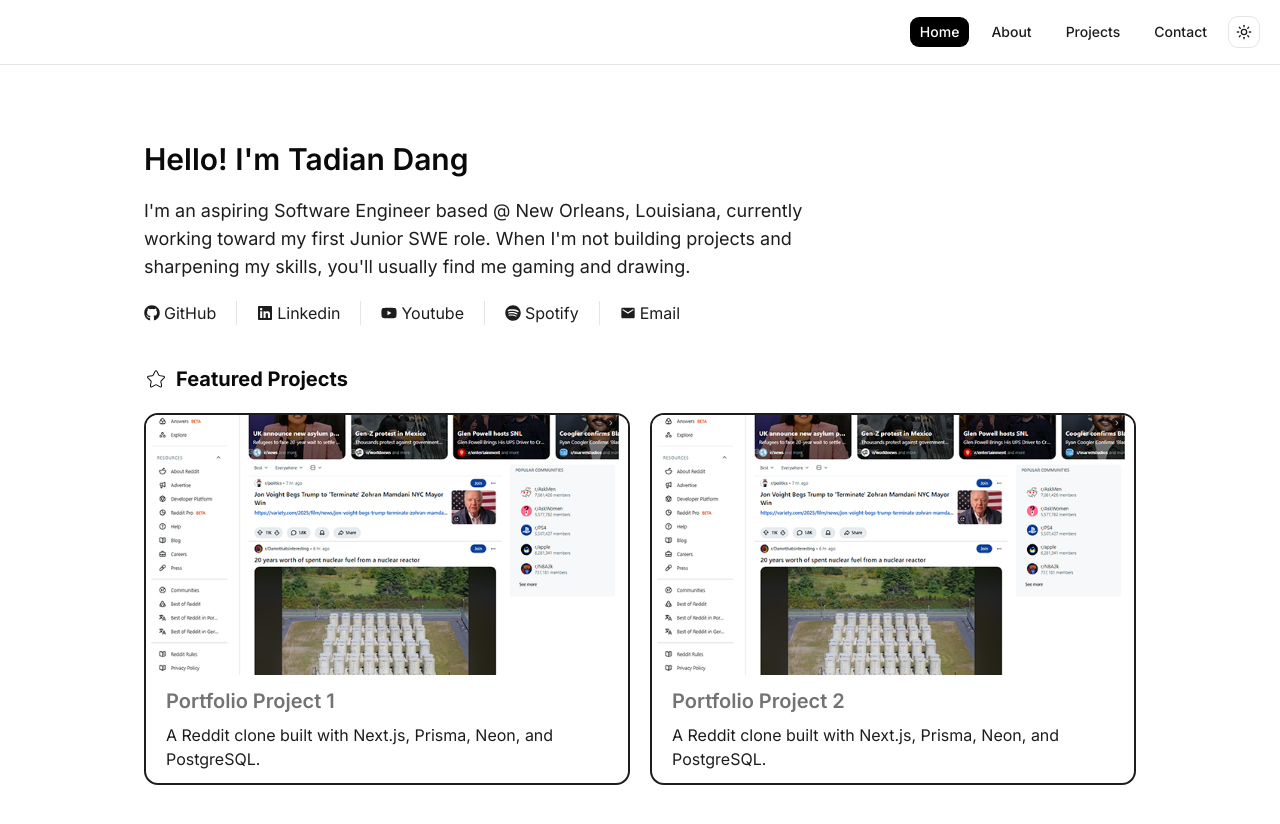
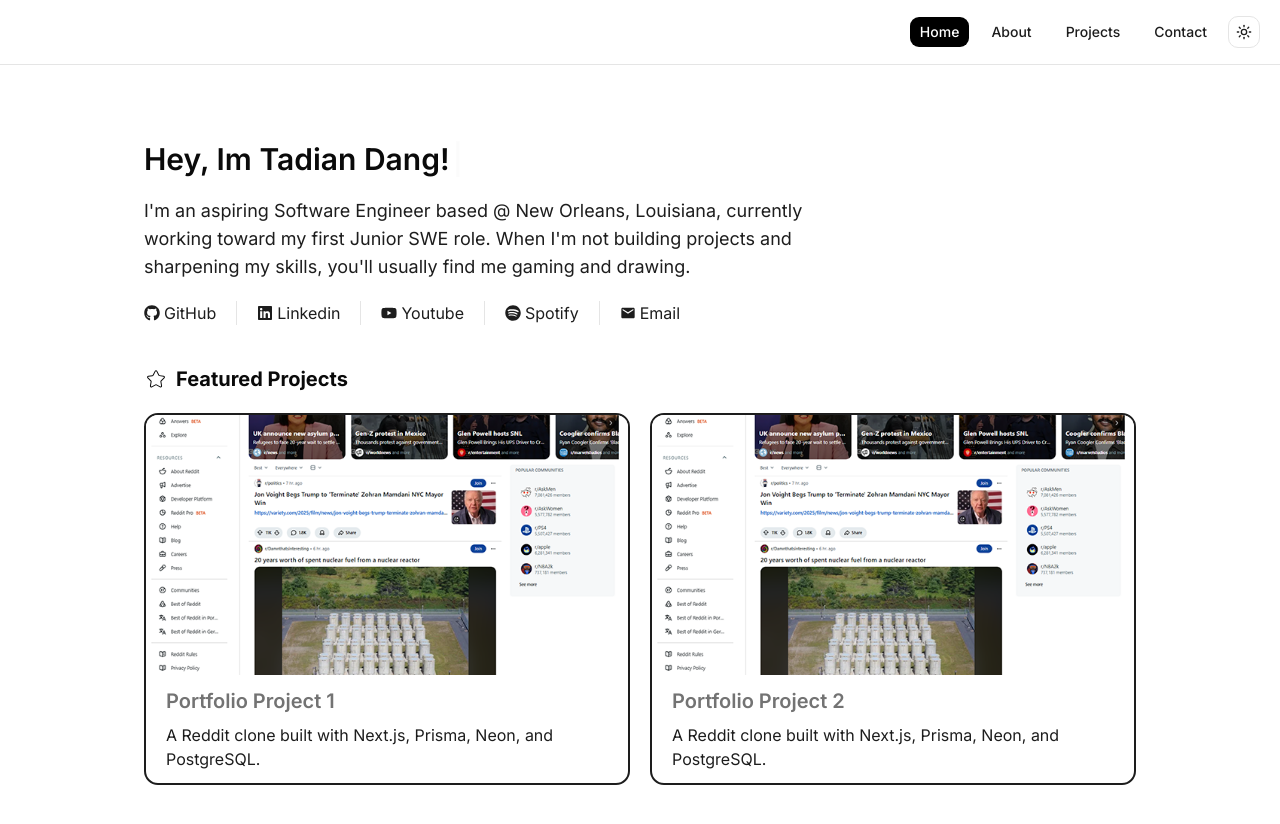
Before and after one commit to MiddleHero/Portfolio-Website, a Next.js app: page / in a window 1280 px wide. Shown: the top 824 px of the page. Built offline with nearby package versions, Linux system fonts and the light colour scheme.

Commit message:
Added React Simple Typewriter

```diff
--- a/app/page.tsx
+++ b/app/page.tsx
@@ -1,14 +1,26 @@
+"use client";
 import { Separator } from "@/components/ui/separator";
 import Image from "next/image";
 import { FaGithub, FaLinkedin, FaSpotify, FaYoutube } from "react-icons/fa";
 import { MdEmail } from "react-icons/md";
 import { CiStar } from "react-icons/ci";
+import { Typewriter } from "react-simple-typewriter";
 export default function Home() {
   return (
     <div className="flex-1 px-0 py-7 md:px-5">
       <div className="mx-auto max-w-5xl space-y-10 md:px-4 md:py-12">
         <section className="container space-y-5">
-          <h1 className="text-3xl font-semibold">Hello! I'm Tadian Dang</h1>
+          <h1 className="text-3xl font-semibold">
+            <Typewriter
+              words={["Hey, Im Tadian Dang!"]}
+              loop={1}
+              cursor={true}
+              cursorStyle="|"
+              typeSpeed={50}
+              deleteSpeed={50}
+              delaySpeed={0}
+            />
+          </h1>
           <p className="text-lg max-w-2xl text-secondary ">
             I'm an aspiring Software Engineer based @ New Orleans, Louisiana,
             currently working toward my first Junior SWE role. When I'm not
--- a/package.json
+++ b/package.json
@@ -19,6 +19,7 @@
     "react": "19.2.4",
     "react-dom": "19.2.4",
     "react-icons": "^5.6.0",
+    "react-simple-typewriter": "^5.0.1",
     "shadcn": "^4.11.0",
     "tailwind-merge": "^3.6.0",
     "tw-animate-css": "^1.4.0"
```
Also changed, not shown: 1 other file (tests, documents, lock files or other folders).
